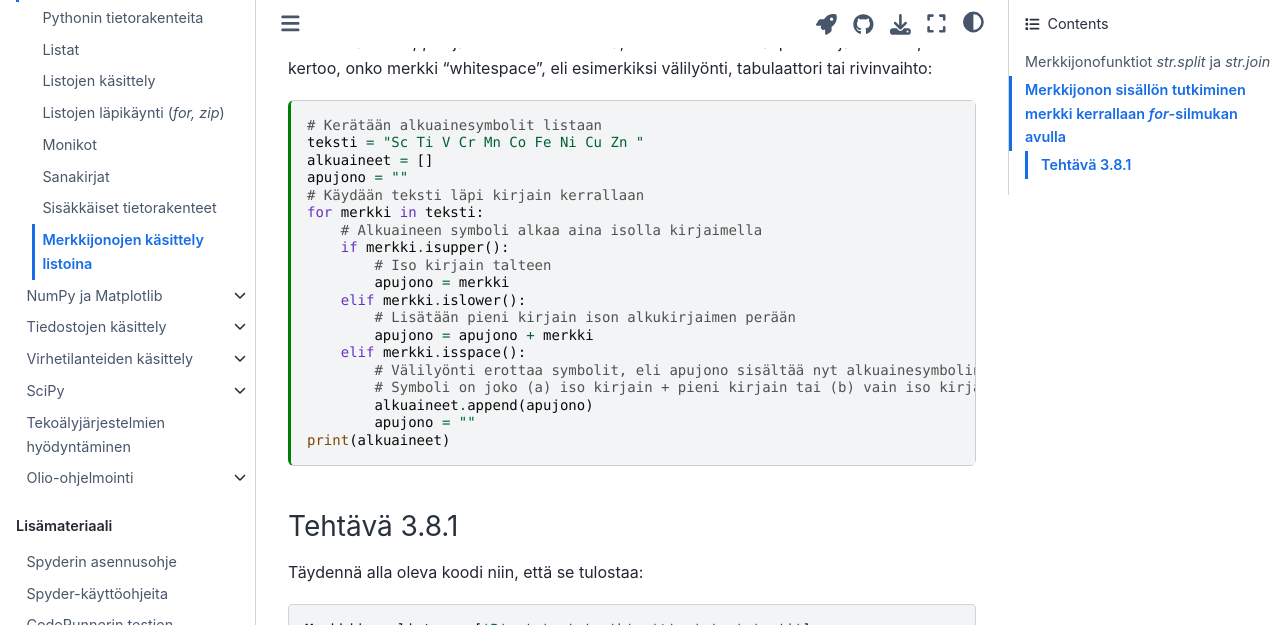
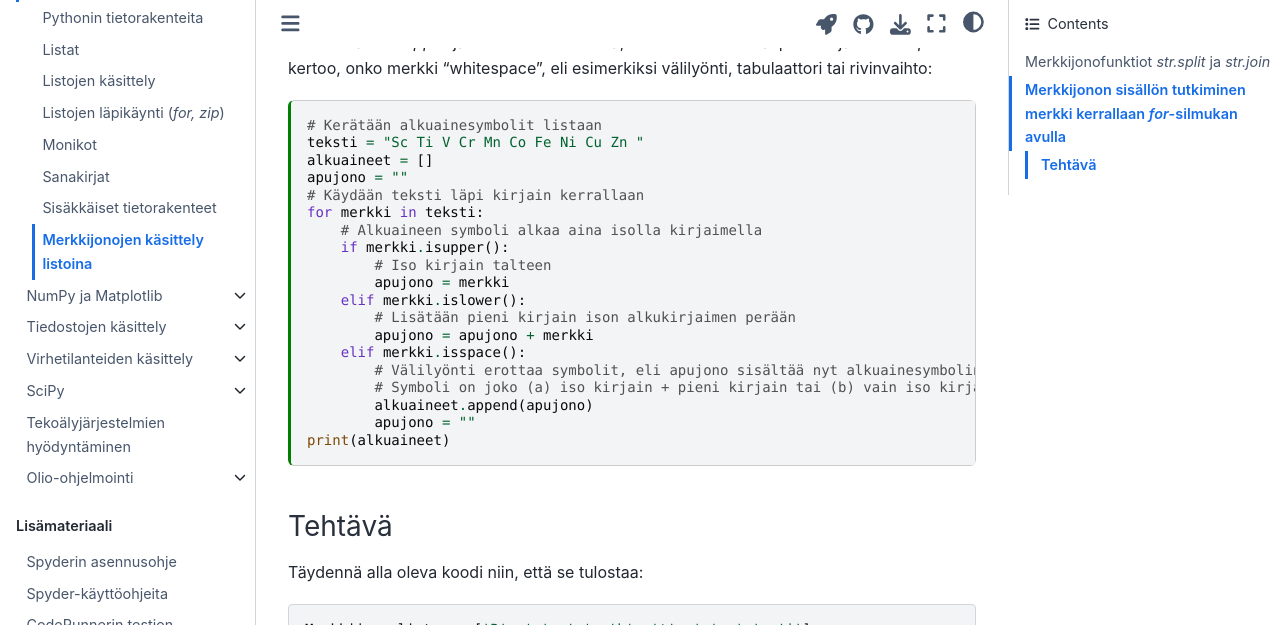
Before and after one commit to elina-ruha/CHEM-ohjelmointikurssikirja-test, a Jupyter Book: the page built from book/tietorakenteet/str-listana.md, in a window 1280 px wide and 900 px high, scrolled down 1966 px. Shown: the top 625 px of the window. Built offline with Jupyter Book 1.0.4 settings and Sphinx 7.4.7 and the Sphinx Book theme 1.1.4, drawn with Linux system fonts in a browser that asks for light colours; comment, search, counter and statistics services are not loaded.

Commit message:
Update str-listana.md

````diff
--- a/book/tietorakenteet/str-listana.md
+++ b/book/tietorakenteet/str-listana.md
@@ -104,7 +104,7 @@ for merkki in teksti:
         apujono = ""
 print(alkuaineet)
 ```
-### Tehtävä 3.8.1
+### Tehtävä
 Täydennä alla oleva koodi niin, että se tulostaa:
 ```
 Merkkijono listana: ['R', 'e', 'a', 'k', 't', 'o', 'r', 'i']
````
